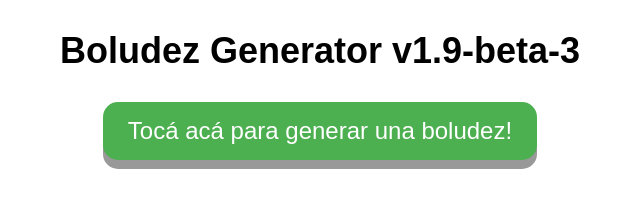
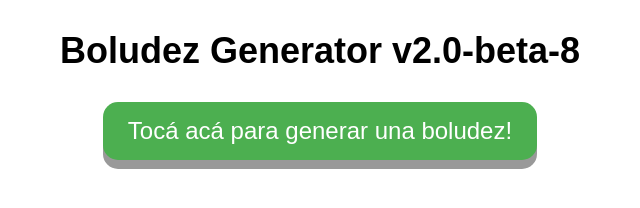
Before and after one commit to Somethyn/boludezgen.github.io, a plain HTML site: page index.html in a window 1280 px wide. Shown: the full height of the page, 320-960 px from the left. Drawn offline with Linux system fonts and the light colour scheme.

Commit message:
update ver.

```diff
--- a/index.html
+++ b/index.html
@@ -7,7 +7,7 @@
 </head>
 <body>
     <link rel="stylesheet" href="./index.css">
-    <h2 class="h2">Boludez Generator v1.9-beta-3</h2>
+    <h2 class="h2">Boludez Generator v2.0-beta-8</h2>
     <script src="./pickRandom.js" id="pickRandom()"></script>
     <h3 class="h3" id="printing"></h3>
     <div class="div2">
```
